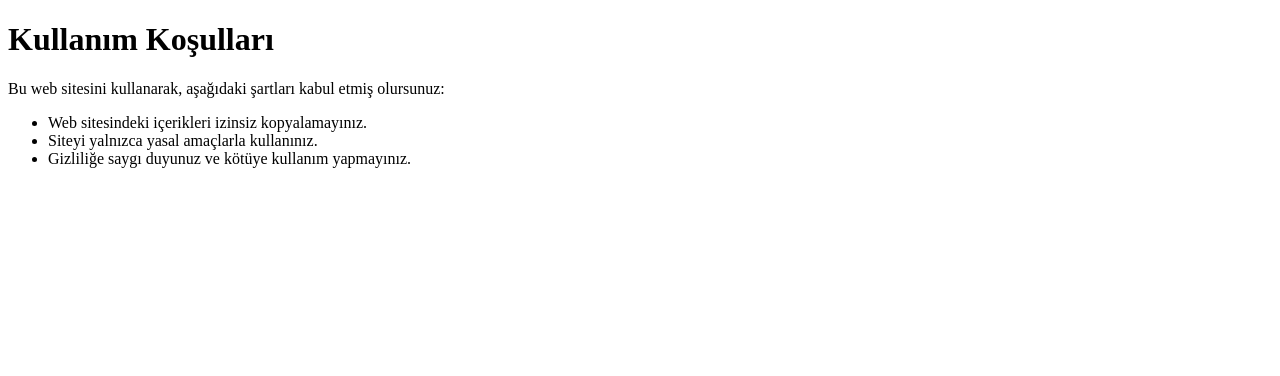
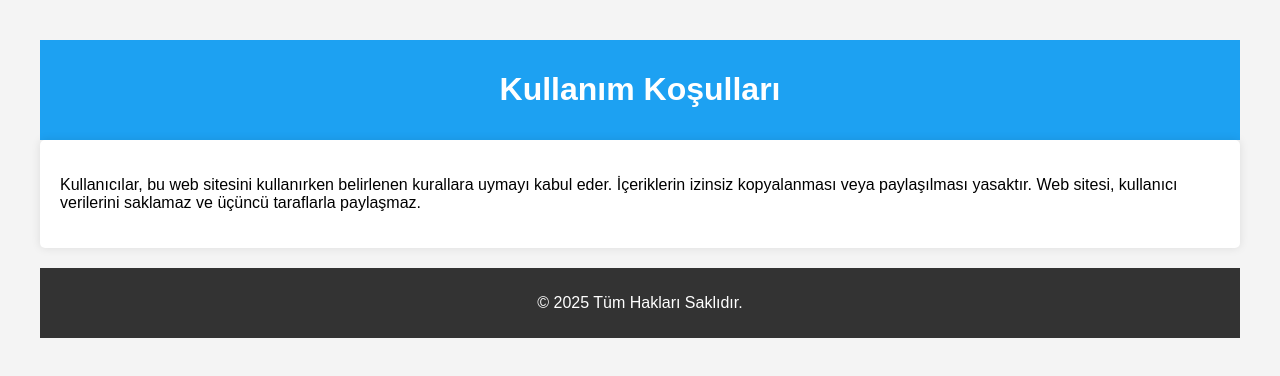
Before and after one commit to iremsdursun/twitter-policy, a plain HTML site: page terms.html in a window 1280 px wide. Drawn offline with Linux system fonts and the light colour scheme.

Commit message:
Update terms.html

```diff
--- a/terms.html
+++ b/terms.html
@@ -4,14 +4,25 @@
     <meta charset="UTF-8">
     <meta name="viewport" content="width=device-width, initial-scale=1.0">
     <title>Kullanım Koşulları</title>
+    <link rel="stylesheet" href="style.css">
 </head>
 <body>
-    <h1>Kullanım Koşulları</h1>
-    <p>Bu web sitesini kullanarak, aşağıdaki şartları kabul etmiş olursunuz:</p>
-    <ul>
-        <li>Web sitesindeki içerikleri izinsiz kopyalamayınız.</li>
-        <li>Siteyi yalnızca yasal amaçlarla kullanınız.</li>
-        <li>Gizliliğe saygı duyunuz ve kötüye kullanım yapmayınız.</li>
-    </ul>
+    <header>
+        <h1>Kullanım Koşulları</h1>
+    </header>
+
+    <main>
+        <section>
+            <p>
+                Kullanıcılar, bu web sitesini kullanırken belirlenen kurallara uymayı kabul eder. İçeriklerin
+                izinsiz kopyalanması veya paylaşılması yasaktır. Web sitesi, kullanıcı verilerini saklamaz
+                ve üçüncü taraflarla paylaşmaz.
+            </p>
+        </section>
+    </main>
+
+    <footer>
+        <p>© 2025 Tüm Hakları Saklıdır.</p>
+    </footer>
 </body>
 </html>
```
